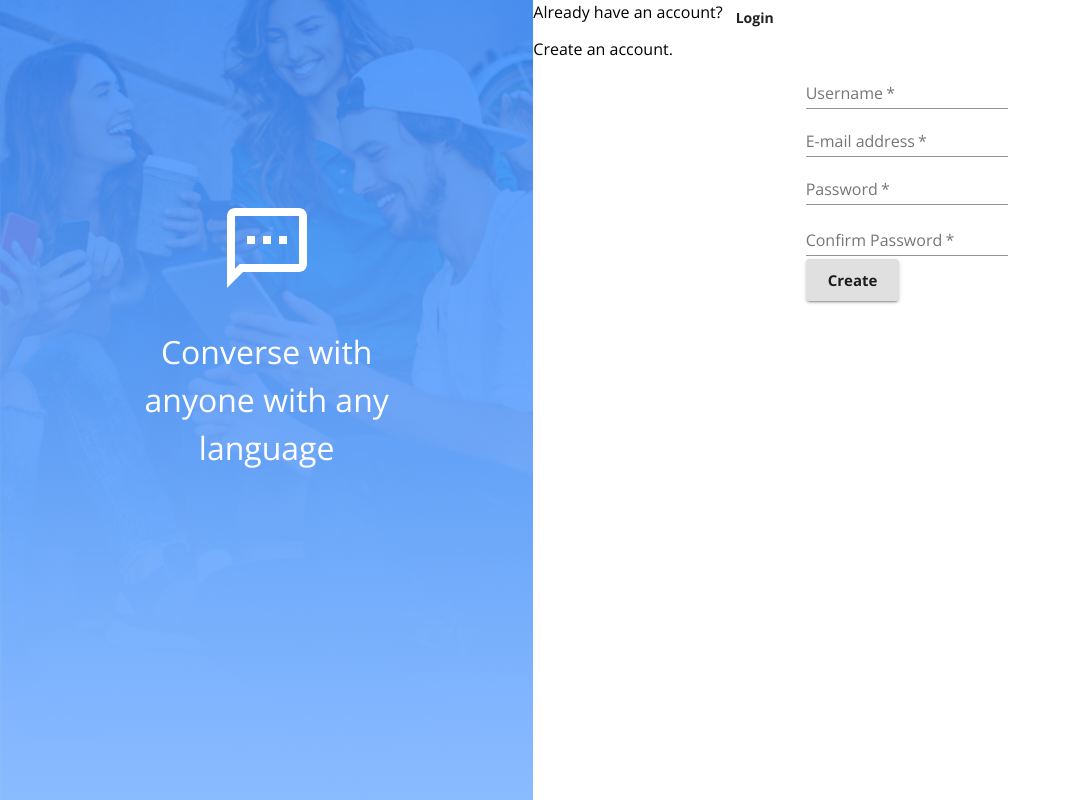
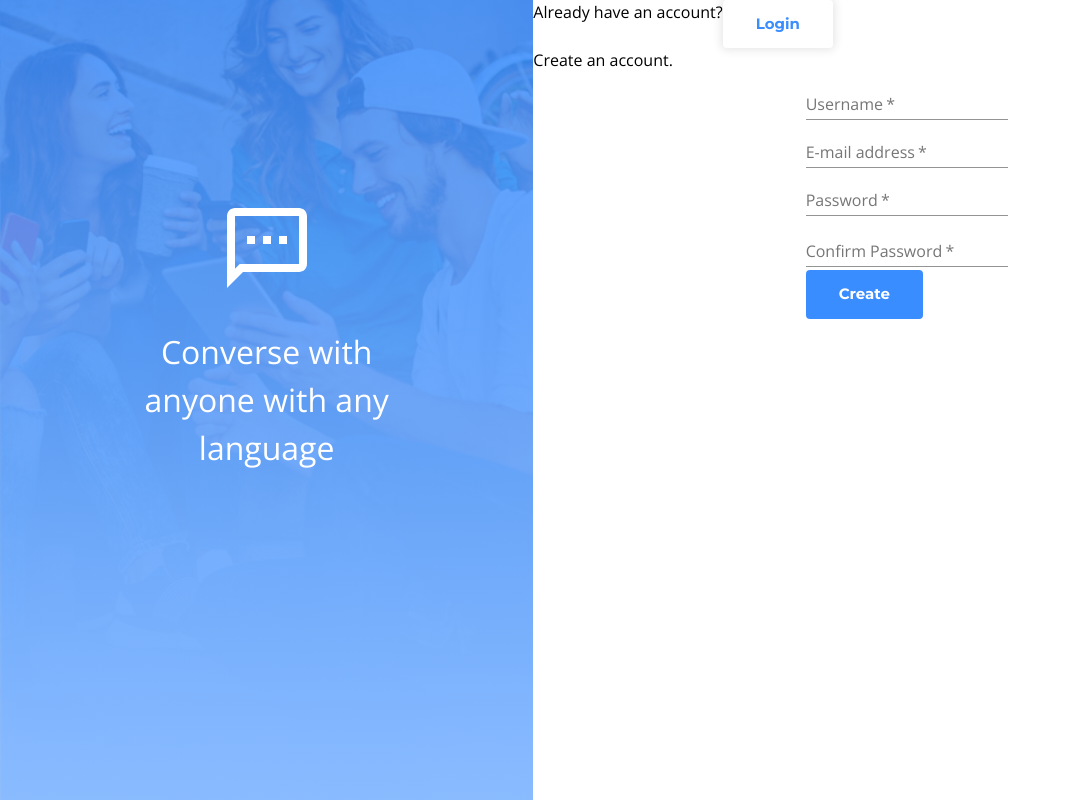
Before and after one commit to scottgit/messenger-2059, a React (Create React App) app in the folder client/: page / in a window 1280 px wide. Shown: the whole page, without its empty margins (0-1071 px from the left). Built offline with nearby package versions, Linux system fonts and the light colour scheme; no server answers.

Commit message:
Theme styling and SwitchFormControl

```diff
--- a/client/src/components/UserAccessForm/Login.js
+++ b/client/src/components/UserAccessForm/Login.js
@@ -47,7 +47,7 @@ const Login = (props) => {
               />
             </FormControl>
             <Grid>
-              <Button type="submit" variant="contained" size="large">
+              <Button type="submit" size="large">
                 Login
               </Button>
             </Grid>
--- a/client/src/components/UserAccessForm/Signup.js
+++ b/client/src/components/UserAccessForm/Signup.js
@@ -93,7 +93,7 @@ const Login = (props) => {
                 </FormHelperText>
               </FormControl>
             </Grid>
-            <Button type="submit" variant="contained" size="large">
+            <Button type="submit" size="large">
               Create
             </Button>
           </Grid>
--- /dev/null
+++ b/client/src/components/UserAccessForm/SwitchFormControl.js
@@ -0,0 +1,38 @@
+import React from 'react';
+import { useHistory } from "react-router-dom";
+import {
+  Grid,
+  Typography,
+  Button,
+  makeStyles,
+} from "@material-ui/core";
+
+const useStyles = makeStyles((theme) => ({
+  invertedButton: {
+    backgroundColor: "#FFFFFF",
+    boxShadow: "0 0 10px 2px rgba(0,0,0,0.1)",
+    color: theme.palette.primary.main,
+    "&:hover": {
+      boxShadow: "0 0 10px 2px rgba(0,0,0,0.3)",
+      backgroundColor: "#FFFFFF",
+    }
+  }
+}));
+
+export const SwitchFormControl = (props) => {
+  const history = useHistory();
+  const classes = useStyles();
+  console.log('SFORM', props);
+  const { prompt, path, buttonText } = props;
+
+  return (
+    <Grid container item>
+      <Typography>{ prompt }</Typography>
+      <Button size="large" className={classes.invertedButton} onClick={() => history.push(path)}>
+        { buttonText }
+      </Button>
+    </Grid>
+  )
+}
+
+export default SwitchFormControl;
--- a/client/src/components/UserAccessForm/UserAccessForm.js
+++ b/client/src/components/UserAccessForm/UserAccessForm.js
@@ -12,7 +12,7 @@ import {
   FormHelperText,
   makeStyles,
 } from "@material-ui/core";
-import { Login, Signup, BackgroundImg } from "./index";
+import { Login, Signup, BackgroundImg, SwitchFormControl } from "./index";
 import { register, login } from "../../store/utils/thunkCreators";
 
 const useStyles = makeStyles((theme) => ({
@@ -45,7 +45,7 @@ const useStyles = makeStyles((theme) => ({
       bottom: 0,
       left: 0,
       right: 0,
-      background: "linear-gradient(#3A8DFF, #86B9FF)",
+      background: `linear-gradient(${theme.palette.primary.main}, ${theme.palette.primary.light})`,
       opacity: 0.85,
     }
   },
@@ -74,37 +74,44 @@ const useStyles = makeStyles((theme) => ({
     flexDirection: "column",
     justifyContent: "flex-start",
     alignItems: "center",
+  },
+
+  invertedButton: {
+    backgroundColor: "#FFFFFF",
+    boxShadow: "0 0 10px 2px rgba(0,0,0,0.1)",
+    color: theme.palette.primary.main,
   }
 }));
+
+const formTypes = {
+  login: {
+    type: 'Login',
+    greeting: "Welcome back!",
+    switchForm: {
+      path: "/register",
+      prompt: "Don't have an account?",
+      buttonText: "Create account",
+    }
+  },
+  signup: {
+    type: 'Signup',
+    greeting: "Create an account.",
+    switchForm: {
+      path: "/login",
+      prompt: "Already have an account?",
+      buttonText: "Login",
+    },
+  }
+}
 
 export const UserAccessForm = (props) => {
   const history = useHistory();
   const classes = useStyles();
   const currentPath = history?.location?.pathname;
-  const isLogin = currentPath === "/login";
-
-  const formTypes = {
-    login: {
-      greeting: "Welcome back!",
-      redirectPath: "/register",
-      redirectPrompt: "Don't have an account?",
-      redirectButtonText: "Create account",
-    },
-    signup: {
-      greeting: "Create an account.",
-      redirectPath: "/login",
-      redirectPrompt: "Already have an account?",
-      redirectButtonText: "Login",
-    }
-  }
+  const activeForm = currentPath === "/login" ? formTypes.login : formTypes.signup;
 
   const { user, login, register } = props;
-  const {
-    greeting,
-    redirectPath,
-    redirectPrompt,
-    redirectButtonText
-  } = isLogin ? formTypes.login : formTypes.signup;
+  const { greeting } = activeForm;
 
   if (user.id) {
     return <Redirect to="/home" />;
@@ -131,15 +138,10 @@ export const UserAccessForm = (props) => {
         xs={12} sm={7}
         className={classes.formDisplay}
       >
-        <Grid container item>
-          <Typography>{ redirectPrompt }</Typography>
-          <Button onClick={() => history.push(redirectPath)}>
-            { redirectButtonText }
-          </Button>
-        </Grid>
+        <SwitchFormControl {...activeForm.switchForm} />
         <Grid container item>
           <Typography>{ greeting }</Typography>
-          {(isLogin && <Login />)
+          {(activeForm.type === 'Login' && <Login />)
             ||
             <Signup/>
           }
--- a/client/src/components/UserAccessForm/index.js
+++ b/client/src/components/UserAccessForm/index.js
@@ -2,3 +2,4 @@ export { default as UserAccessForm } from "./UserAccessForm";
 export { default as Login } from "./Login";
 export { default as Signup } from "./Signup";
 export { default as BackgroundImg } from "./bg-img.png";
+export { default as SwitchFormControl } from "./SwitchFormControl";
--- a/client/src/index.css
+++ b/client/src/index.css
@@ -13,7 +13,3 @@ body {
 code {
   font-family: source-code-pro, Menlo, Monaco, Consolas, "Courier New", monospace;
 }
-
-button {
-  font-family: "Montserrat", sans-serif;
-}
--- a/client/src/themes/theme.js
+++ b/client/src/themes/theme.js
@@ -1,13 +1,19 @@
-import { createMuiTheme } from "@material-ui/core";
+import { createTheme } from "@material-ui/core";
 
-export const theme = createMuiTheme({
+const palette = {
+  primary: { main: "#3A8DFF", light: "#86B9FF" },
+  secondary: { main: "#B0B0B0" }
+}
+
+export const theme = createTheme({
+  palette,
   typography: {
     fontFamily: "Open Sans, sans-serif",
     fontSize: 14,
     button: {
       textTransform: "none",
       letterSpacing: 0,
-      fontWeight: "bold"
+      fontWeight: "bold",
     }
   },
   overrides: {
@@ -15,10 +21,19 @@ export const theme = createMuiTheme({
       input: {
         fontWeight: "bold"
       }
+    },
+    MuiButton: {
+      root: {
+        fontFamily: "Montserrat, sans-serif",
+        color: "#FFFFFF",
+        backgroundColor: palette.primary.main,
+        "&:hover": {
+          backgroundColor: palette.primary.light,
+        },
+      },
+      textSizeLarge: {
+        padding: "11px 33px",
+      }
     }
   },
-  palette: {
-    primary: { main: "#3A8DFF" },
-    secondary: { main: "#B0B0B0" }
-  }
 });
```
